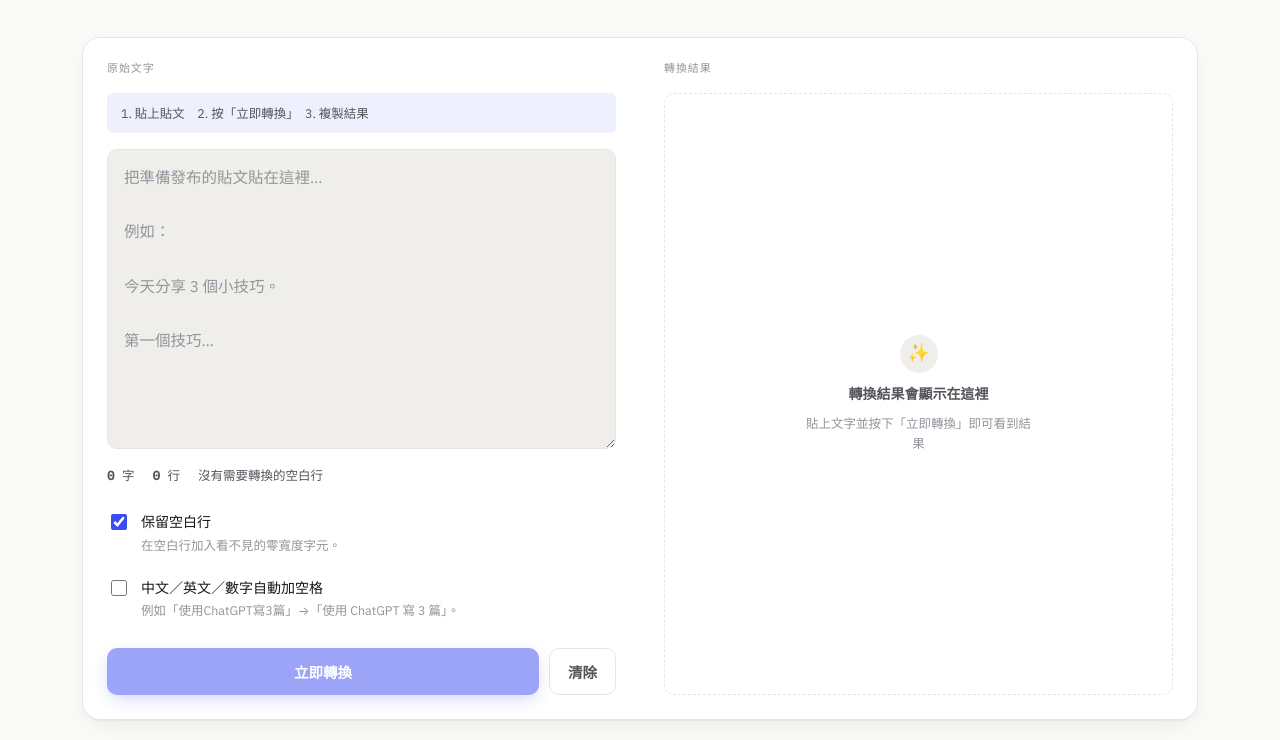
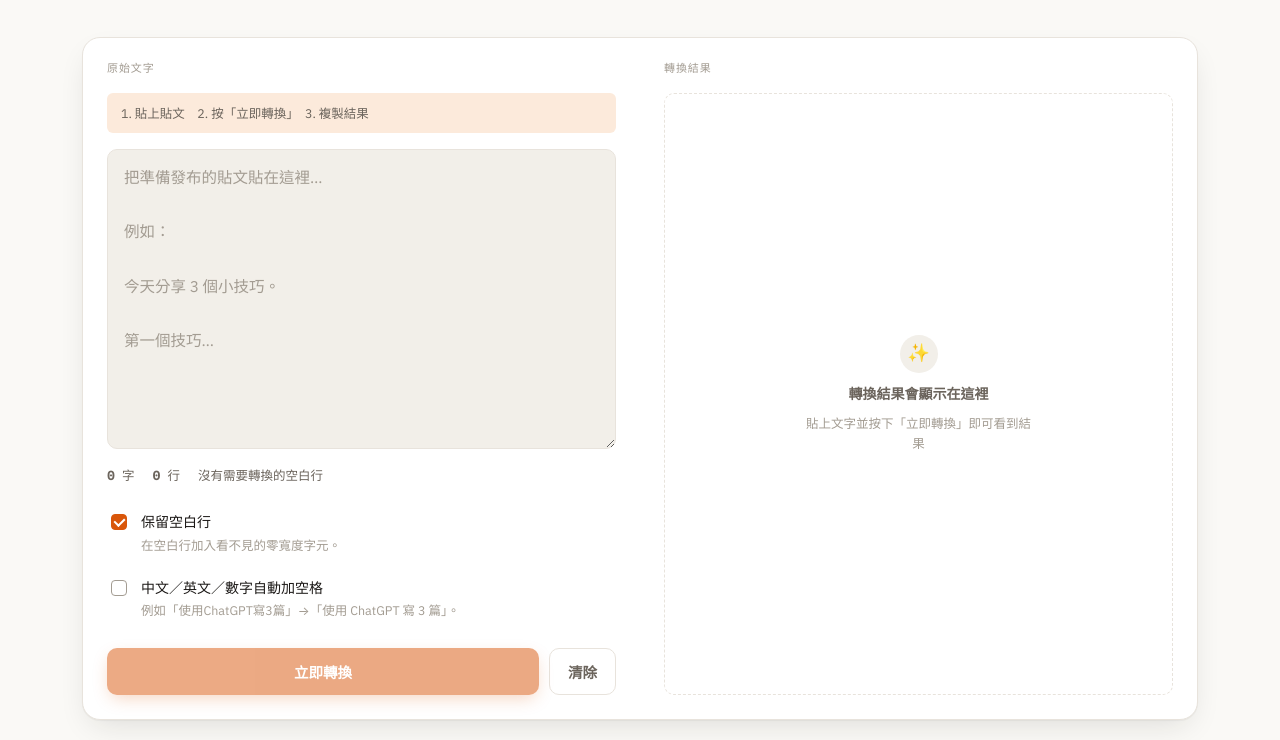
Before and after one commit to bruce-yang-422/blankflow, a website with bundled scripts: page index.html in a window 1280 px wide. Shown: the part 271-1011 px from the top of the page. Built offline with nearby package versions, Linux system fonts and the light colour scheme.

Commit message:
Switch to a dark-first warm orange palette
Replace the indigo/mint palette with a warm charcoal-and-orange
scheme (dark-first, light as the explicit override), matching the
direction confirmed in the design draft. Fix an unchecked-checkbox
rendering bug where color-scheme stayed hardcoded to dark regardless
of the active theme, causing native checkbox chrome to render dark
even on the light palette; checkboxes are now fully custom-styled
(appearance: none + drawn checkmark) so they're consistent in both
themes across browsers. Default theme choice remains light.

Co-Authored-By: Claude Sonnet 5 <noreply@anthropic.com>

```diff
--- a/index.html
+++ b/index.html
@@ -5,7 +5,7 @@
   <meta name="viewport" content="width=device-width, initial-scale=1, viewport-fit=cover" />
   <title>空白換行轉換器｜Facebook・IG・Threads 貼文空白行工具</title>
   <meta name="description" content="免費空白換行轉換器，在空白行加入零寬度字元，避免 Facebook、Instagram、Threads 貼文換行被壓縮。免登入、文字不上傳、支援 PWA 離線使用。" />
-  <meta name="theme-color" content="#FAFAF8" />
+  <meta name="theme-color" content="#FAF9F6" />
 
   <link rel="manifest" href="manifest.webmanifest" />
   <link rel="icon" href="icons/logo.ico" sizes="any" />
--- a/src/styles/globals.css
+++ b/src/styles/globals.css
@@ -1,60 +1,66 @@
 @import url('https://fonts.googleapis.com/css2?family=Manrope:wght@500;700;800&family=IBM+Plex+Sans:wght@400;500;600&family=IBM+Plex+Mono:wght@400;500&display=swap');
 
 :root {
-  --paper: #FAFAF8;
-  --paper-raised: #FFFFFF;
-  --ink: #17171A;
-  --ink-soft: #55555C;
-  --ink-faint: #94949C;
-  --line: #E7E5E1;
-  --line-soft: #F0EEEA;
-  --accent: #3B4CF0;
-  --accent-ink: #FFFFFF;
-  --accent-soft: #EEF0FE;
-  --mint: #0D9488;
-  --mint-soft: #ECFDF5;
-  --mint-line: #A7F3D0;
-  --shadow-card: 0 1px 1px rgba(23,23,26,.03), 0 8px 24px -8px rgba(23,23,26,.10);
+  --paper: #0E0D0C;
+  --paper-raised: #171513;
+  --ink: #F5F1EA;
+  --ink-soft: #A8A199;
+  --ink-faint: #6B655D;
+  --line: #2A2622;
+  --line-soft: #1D1A17;
+  --accent: #FF7A1A;
+  --accent-ink: #17110A;
+  --accent-soft: #2B1B0C;
+  --mint: #E8A33D;
+  --mint-soft: #241A0C;
+  --mint-line: #4A3418;
+  --shadow-card: 0 1px 1px rgba(0,0,0,.3), 0 16px 40px -10px rgba(0,0,0,.6);
   --radius-lg: 18px;
   --radius-md: 10px;
   --radius-sm: 6px;
+  color-scheme: dark;
+}
+
+@media (prefers-color-scheme: light) {
+  :root:not([data-theme="dark"]) {
+    --paper: #FAF9F6;
+    --paper-raised: #FFFFFF;
+    --ink: #1C1917;
+    --ink-soft: #6B645C;
+    --ink-faint: #A39C92;
+    --line: #E8E3DC;
+    --line-soft: #F2EFE9;
+    --accent: #D9560A;
+    --accent-ink: #FFFFFF;
+    --accent-soft: #FCEADB;
+    --mint: #B8770F;
+    --mint-soft: #FBF0DC;
+    --mint-line: #ECD3A0;
+    --shadow-card: 0 1px 1px rgba(28,25,23,.04), 0 12px 32px -10px rgba(28,25,23,.14);
+    color-scheme: light;
+  }
+}
+
+:root[data-theme="light"] {
+  --paper: #FAF9F6;
+  --paper-raised: #FFFFFF;
+  --ink: #1C1917;
+  --ink-soft: #6B645C;
+  --ink-faint: #A39C92;
+  --line: #E8E3DC;
+  --line-soft: #F2EFE9;
+  --accent: #D9560A;
+  --accent-ink: #FFFFFF;
+  --accent-soft: #FCEADB;
+  --mint: #B8770F;
+  --mint-soft: #FBF0DC;
+  --mint-line: #ECD3A0;
+  --shadow-card: 0 1px 1px rgba(28,25,23,.04), 0 12px 32px -10px rgba(28,25,23,.14);
   color-scheme: light;
 }
 
-@media (prefers-color-scheme: dark) {
-  :root:not([data-theme="light"]) {
-    --paper: #131316;
-    --paper-raised: #1B1B1F;
-    --ink: #F2F2F0;
-    --ink-soft: #A6A6AE;
-    --ink-faint: #6E6E78;
-    --line: #2C2C32;
-    --line-soft: #212126;
-    --accent: #7C89FF;
-    --accent-ink: #0F0F14;
-    --accent-soft: #1D2050;
-    --mint: #34D399;
-    --mint-soft: #0D2621;
-    --mint-line: #14532D;
-    --shadow-card: 0 1px 1px rgba(0,0,0,.2), 0 12px 32px -8px rgba(0,0,0,.5);
-  }
-}
-
 :root[data-theme="dark"] {
-  --paper: #131316;
-  --paper-raised: #1B1B1F;
-  --ink: #F2F2F0;
-  --ink-soft: #A6A6AE;
-  --ink-faint: #6E6E78;
-  --line: #2C2C32;
-  --line-soft: #212126;
-  --accent: #7C89FF;
-  --accent-ink: #0F0F14;
-  --accent-soft: #1D2050;
-  --mint: #34D399;
-  --mint-soft: #0D2621;
-  --mint-line: #14532D;
-  --shadow-card: 0 1px 1px rgba(0,0,0,.2), 0 12px 32px -8px rgba(0,0,0,.5);
+  color-scheme: dark;
 }
 
 * {
@@ -451,7 +457,36 @@ body {
   width: 16px;
   height: 16px;
   accent-color: var(--accent);
+  background: var(--paper-raised);
+  border: 1.5px solid var(--ink-faint);
+  border-radius: 4px;
   flex-shrink: 0;
+  appearance: none;
+  -webkit-appearance: none;
+  cursor: pointer;
+  position: relative;
+  transition: border-color .15s ease, background-color .15s ease;
+}
+
+.option input:hover {
+  border-color: var(--accent);
+}
+
+.option input:checked {
+  background: var(--accent);
+  border-color: var(--accent);
+}
+
+.option input:checked::after {
+  content: "";
+  position: absolute;
+  left: 4px;
+  top: 1px;
+  width: 5px;
+  height: 8px;
+  border: solid var(--accent-ink);
+  border-width: 0 2px 2px 0;
+  transform: rotate(45deg);
 }
 
 .option__text {
--- a/sw.js
+++ b/sw.js
@@ -1,4 +1,4 @@
-const CACHE_VERSION = "blankflow-v3";
+const CACHE_VERSION = "blankflow-v4";
 
 const APP_SHELL = [
   "./",
```
Also changed, not shown: manifest.webmanifest.
